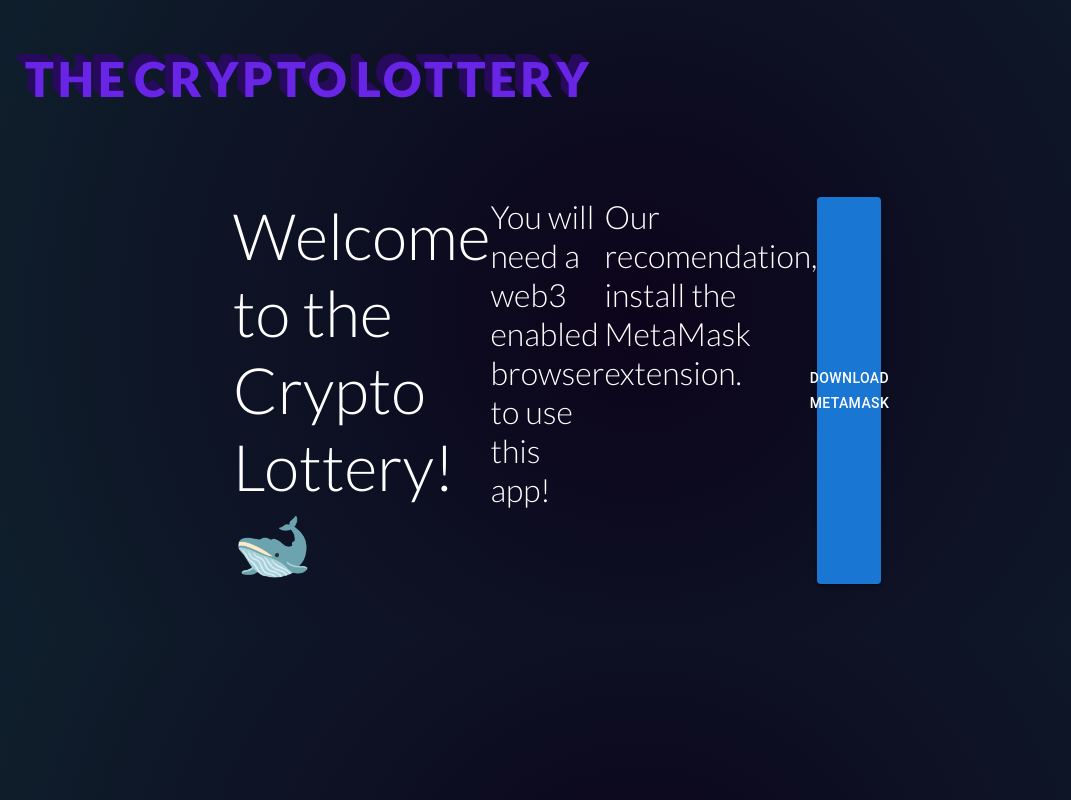
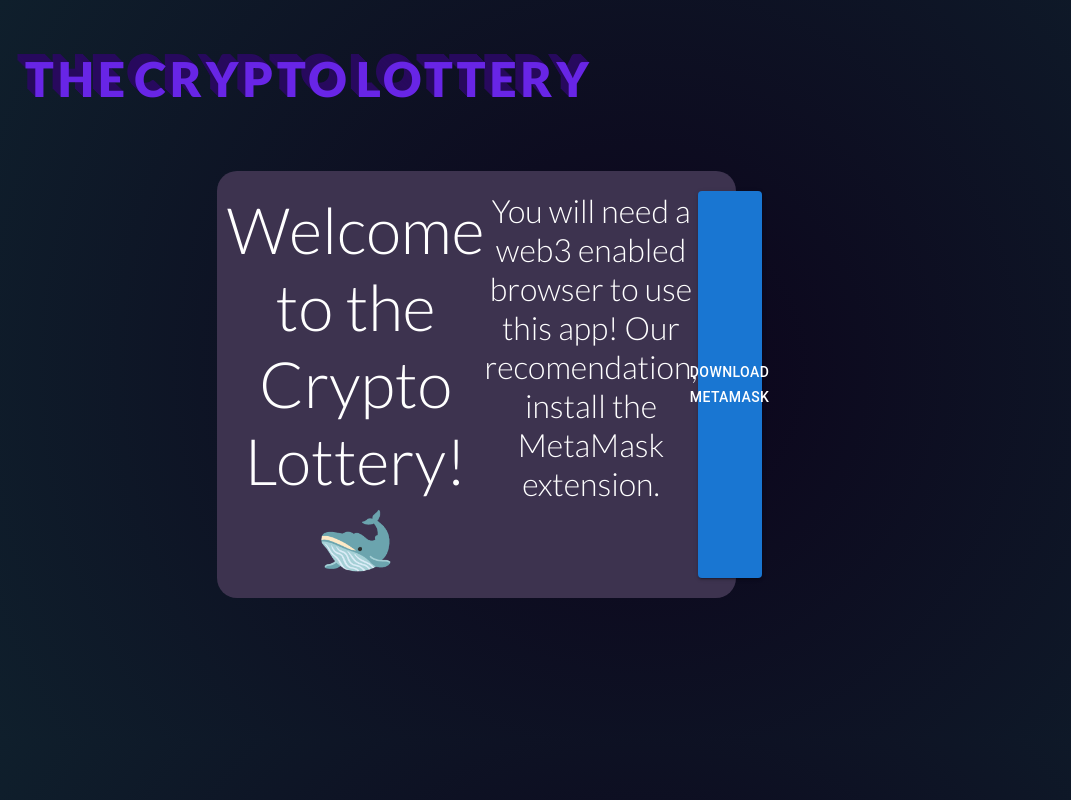
Before and after one commit to chrislikescode/MakeAWhale, a React (Create React App) app: page / in a window 1280 px wide. Shown: the whole page, without its empty margins (0-1071 px from the left). Built offline with nearby package versions, Linux system fonts and the light colour scheme; the HTML template or start-up script is replaced by a standard one.

Commit message:
styling to NoWeb3 component

```diff
--- a/src/App.css
+++ b/src/App.css
@@ -328,6 +328,20 @@ li {
 }
 
 /* No Web3 Components */
-#NoWeb3Grid {
-  flex-direction: row;
+#NoWeb3Div {
+  flex-direction: column;
+  width: 100%;
+  background-color: rgb(15, 31, 44);
+  padding: 20px;
+  padding-bottom: 20px;
+  padding-bottom: 30px;
+  border-radius: 20px;
 }
+
+#NoWeb3Item {
+  background-color: #3D334F;
+  padding: 10px;
+  border-radius: 20px;
+  margin-bottom: 100px;
+  text-align: center;
+}
--- a/src/components/NoWeb3.js
+++ b/src/components/NoWeb3.js
@@ -21,11 +21,10 @@ export class NoWeb3 extends Component {
             <Grid container spacing={2} direction="row-reverse">
                 <Grid item xs={12} sm={12} md={5}>
                 </Grid>
-                <Grid item id="NoWeb3Grid" xs={12} sm={12} md={5}>
-                    <div i className="flex">
+                <Grid item id="NoWeb3Item" xs={12} sm={12} md={5}>
+                    <div id="NoWeb3Grid" className="flex">
                         <h2 className="text_white big_text">Welcome to the Crypto Lottery! 🐋  </h2>
-                        <h2 className="text_white med_text">You will need a web3 enabled browser to use this app! </h2>
-                        <h2 className="text_white med_text">Our recomendation, install the MetaMask extension. </h2>
+                        <h2 className="text_white med_text">You will need a web3 enabled browser to use this app! Our recomendation, install the MetaMask extension.</h2>
                         <Button variant="contained" id="MetaMaskDownload" onClick={this.downloadMetamask}>Download MetaMask</Button>
                     </div>
                 </Grid>
```
